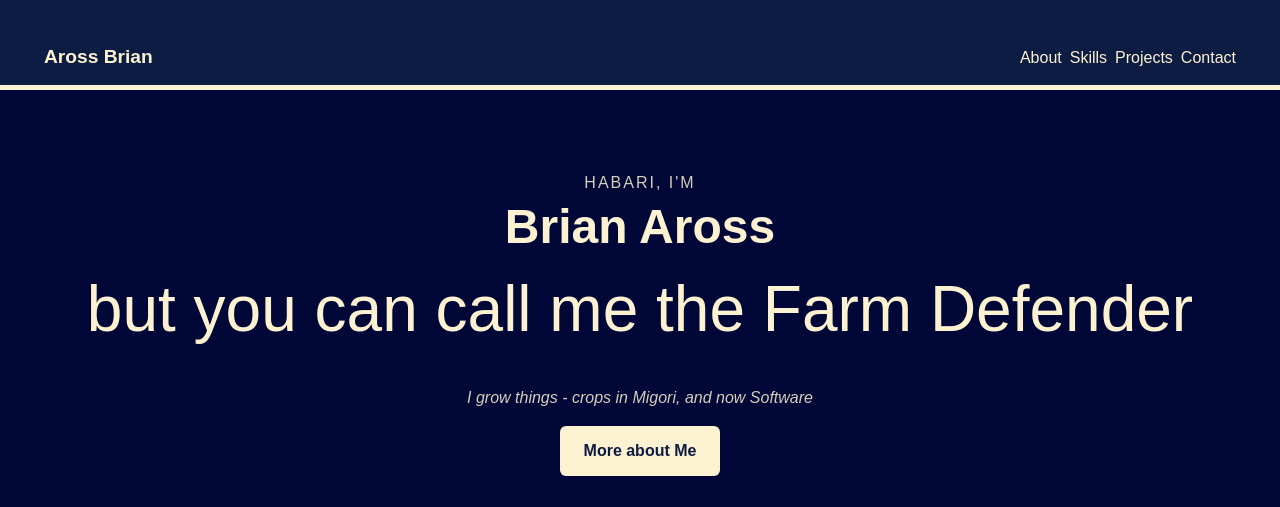
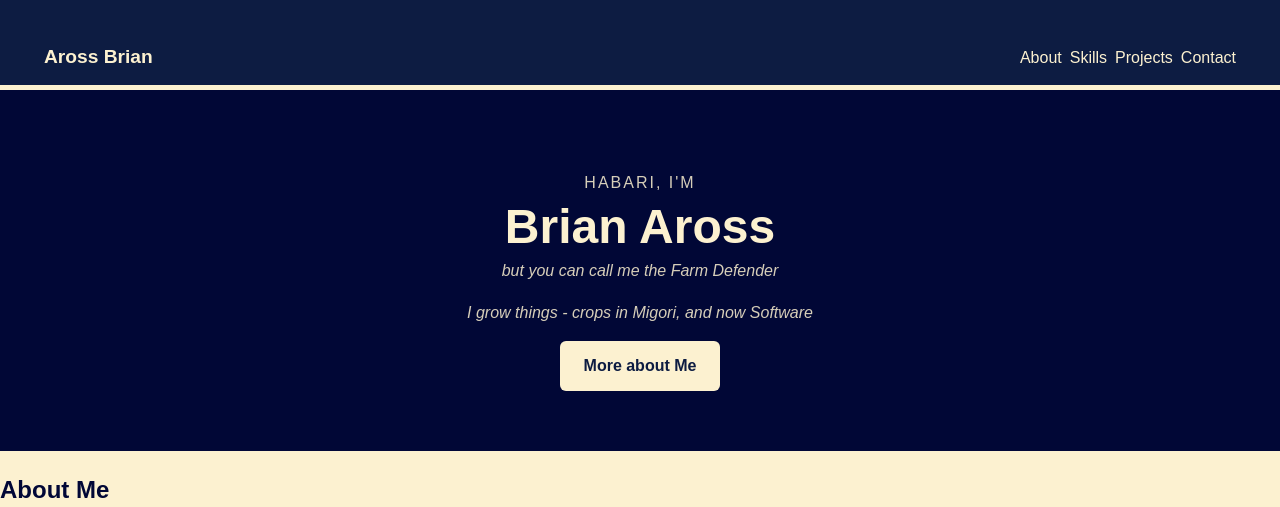
Before and after one commit to arossbrian-creator/portfolio, a plain HTML site: page index.html in a window 1280 px wide. Shown: the top 507 px of the page. Drawn offline with Linux system fonts and the light colour scheme.

Commit message:
Added base styles and layout in the CSS file and picked on a color themea

```diff
--- a/portfolio_css/style.css
+++ b/portfolio_css/style.css
@@ -81,10 +81,11 @@ header {
   line-height: 1.1;
 }
 .nickname {
-  font-size: 4em;
+  margin: 0 0 16px;
+  font-style: italic;
+  opacity: 0.85;
+}
 
-  margin: 0 auto 24px;
-}
 .tagline {
   margin: 0 0 16;
   font-style: italic;
```
